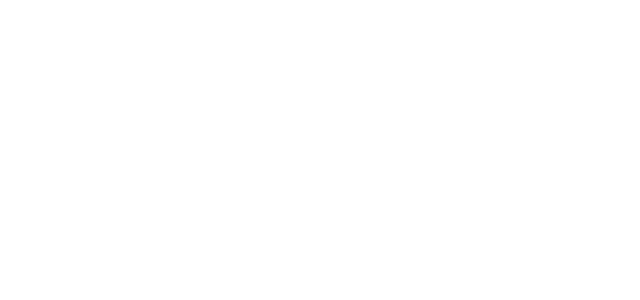
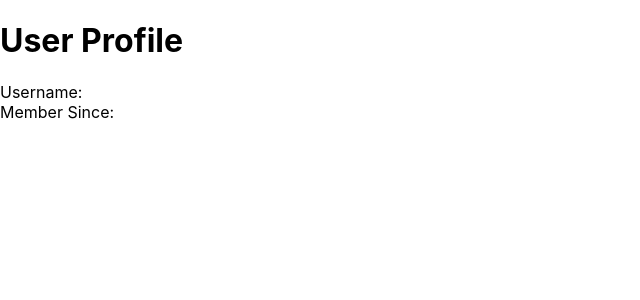
Before and after one commit to Gallelee/TTP_Assignment9, a React (Create React App) app: page /UserProfile in a window 1280 px wide. Before the commit this address had no page. Shown: the top 300 px of the page, without its empty margins (0-640 px from the left). Built offline with nearby package versions, Linux system fonts and the light colour scheme.

Commit message:
Add UserProfile Component. Add route to UserProfile and state

```diff
--- a/src/App.js
+++ b/src/App.js
@@ -2,17 +2,21 @@
 import './App.css';
 import React, { useState } from 'react';
 import Home from "./Home"
+import UserProfile from './UserProfile';
 import {BrowserRouter as Router, Routes, Route} from "react-router-dom"
 
 function App() {
 
-  const[balance, setBalance] = useState(1000)
+  const [balance, setBalance] = useState(1000)
+  const [userName, setUserName] = useState("Jonny_Bravo")
+  const [memberSince, setMemberSince] = useState("03/26/1995")
 
 
   return(
     <Router>
       <Routes>
         <Route path="/" element={<Home balance={balance}/>}/>
+        <Route path="/UserProfile" element = {<UserProfile />}/>
       </Routes>
     </Router>
   )
--- /dev/null
+++ b/src/UserProfile.js
@@ -0,0 +1,13 @@
+import React from "react"
+
+export default function UserProfile(props){
+
+    return(
+        <div>
+            <h1>User Profile</h1>
+
+            <div>Username: {props.username}</div>
+            <div>Member Since: {props.memberSince}</div>
+        </div>
+    )
+}
```
